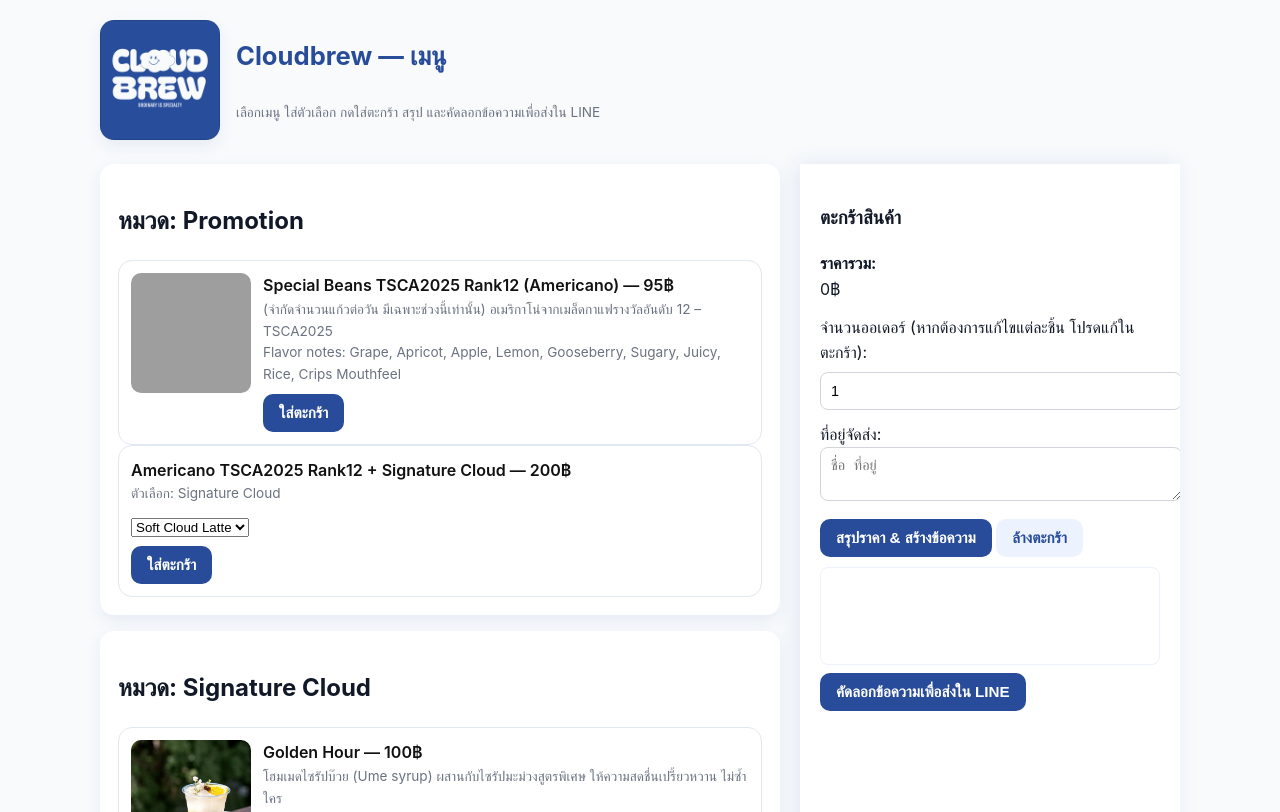
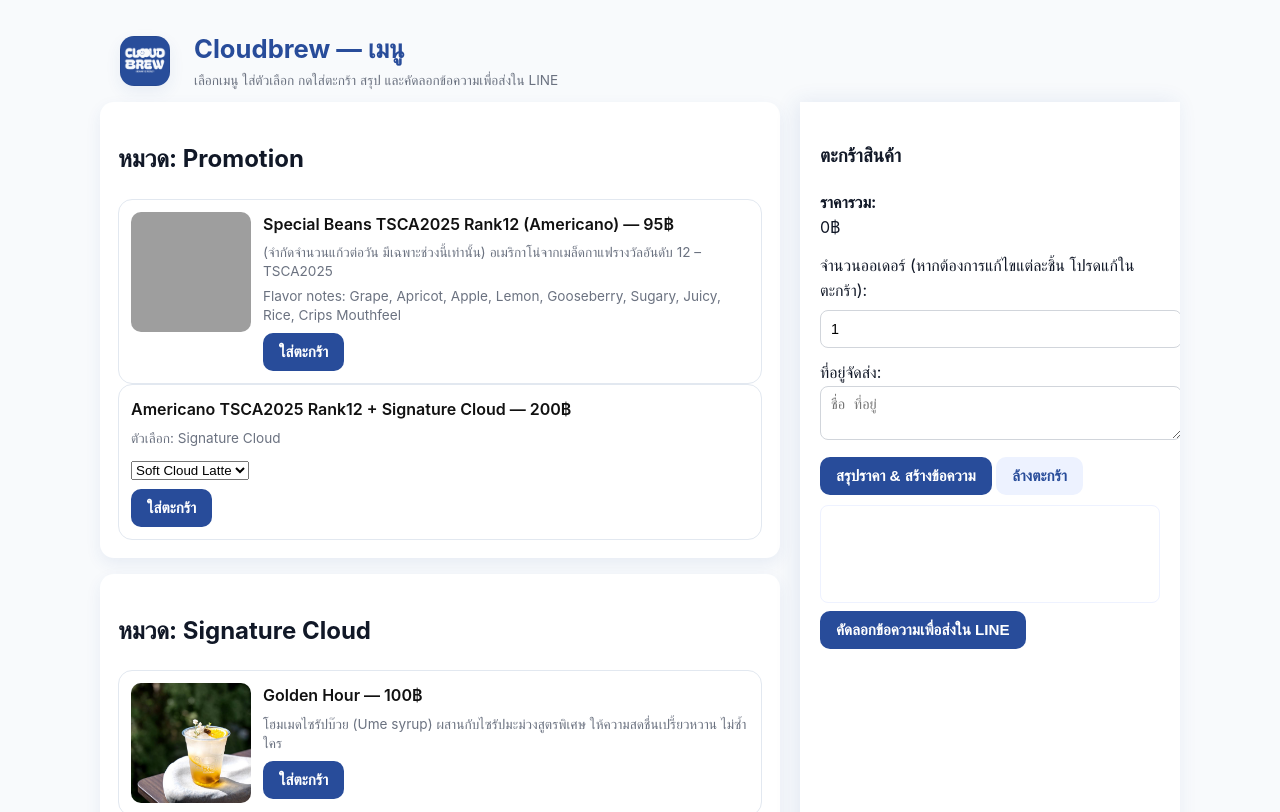
Before and after one commit to cloudbrewbkk/cloudbrew-menu, a plain HTML site: page index.html in a window 1280 px wide. Shown: the top 812 px of the page. Drawn offline with Linux system fonts and the light colour scheme; grey boxes are pictures that could not be loaded.

Commit message:
Update index.html

```diff
--- a/index.html
+++ b/index.html
@@ -32,25 +32,34 @@
 
     header {
       display: flex;
-      align-items: center;
-      gap: 16px;
-      margin-bottom: 24px;
+      align-items: center;       /* จัดให้รูปและข้อความอยู่ตรงกลางแนวตั้ง */
+      gap: 24px;                 /* เพิ่มระยะห่างระหว่างโลโก้กับข้อความ */
+      padding: 12px 20px;        /* เพิ่มช่องว่างรอบๆ header */
     }
 
     .logo {
-      width: 120px;
-      height: 120px;
+      width: 50px;
+      height: 50px;
       border-radius: var(--radius);
       overflow: hidden;
       box-shadow: var(--shadow);
     }
 
+
     .logo img {
-      width: 120px;
-      height: 120px;
-      object-fit: contain;
-      border-radius: 10px;
-      flex-shrink: 0; /* ✅ ป้องกันภาพหดตัวเมื่อจอย่อ */
+      width: 50px;       /* กำหนดความกว้างคงที่ตามต้องการ */
+      height: auto;       /* ให้คงสัดส่วนภาพ */
+      object-fit: contain; /* ป้องกันการบิดเบี้ยว */
+    }
+
+    .header-text {
+      display: flex;
+      flex-direction: column; /* ให้ข้อความซ้อนกันเป็นบรรทัดใหม่ */
+    }
+
+    .small {
+      font-size: 0.9em;
+      color: #666;
     }
 
     h1 {
@@ -101,6 +110,19 @@
       object-fit: cover;
       border-radius: 10px;
       flex-shrink: 0; /* ✅ ป้องกันภาพหดตัวเมื่อจอย่อ */
+    }
+
+    .header-text h1 {
+      margin: 0;
+      font-size: 1.6em;          /* ขนาดหัวข้อหลัก */
+      line-height: 1.3;          /* ระยะห่างบรรทัดให้ไม่ติด */
+    }
+
+    .small {
+      margin-top: 6px;
+      font-size: 1em;            /* ขนาดข้อความคำอธิบาย */
+      color: #555;
+      line-height: 1.4;
     }
 
     .meta {
@@ -267,9 +289,8 @@
       <div class="logo">
         <img src="image/1.png" alt="Cloudbrew Logo">
       </div>
-      <div>
+      <div class="header-text">
         <h1>Cloudbrew — เมนู</h1>
-        <br>
         <div class="small">
           เลือกเมนู ใส่ตัวเลือก กดใส่ตะกร้า สรุป และคัดลอกข้อความเพื่อส่งใน LINE
         </div>
```
Lines whose indentation alone changed are shown as unchanged.
